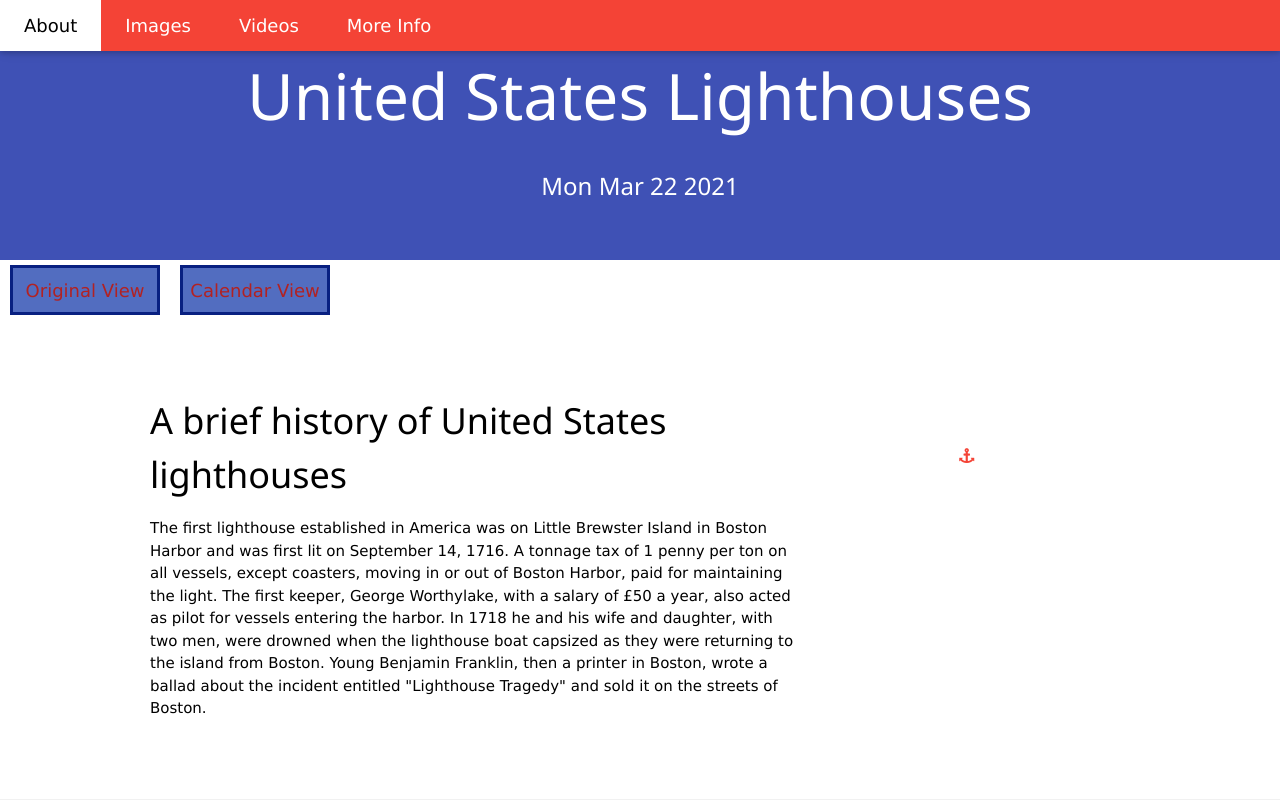
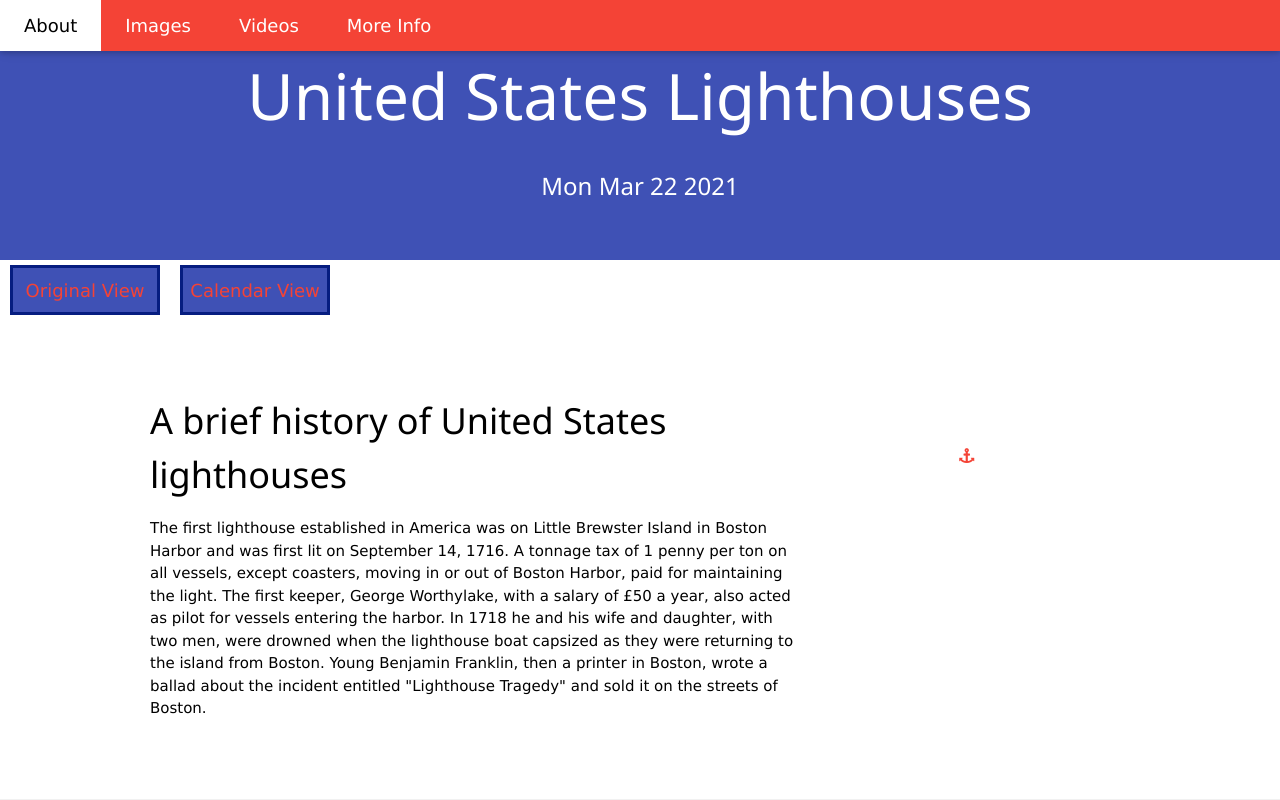
Before and after one commit to jsmouse/CSI-242, a plain HTML site: page Index.html in a window 1280 px wide. Shown: the top 800 px of the page. Drawn offline with nearby package versions, Linux system fonts and the light colour scheme.

Commit message:
Fixed x2

```diff
--- a/More Info.html
+++ b/More Info.html
@@ -9,7 +9,7 @@
     <link rel="stylesheet" href="https://fonts.googleapis.com/css?family=Montserrat">
     <link rel="stylesheet" href="https://cdnjs.cloudflare.com/ajax/libs/font-awesome/4.7.0/css/font-awesome.min.css">
     <link rel="stylesheet" href="ss_insert.css">
-    <script src="Scripts/emailSubscription.js" async></script>
+    <script src="Script/emailSubscription.js" async></script>
 </head>
 <body>
 
--- a/Script/script.js
+++ b/Script/script.js
@@ -61,10 +61,10 @@ function setStyle(){
 
     document.styleSheets[document.styleSheets.length-1].insertRule(
         "div#styleLocation input {\
-        background-color: rgba(64, 94, 186, 0.9);\
+        background-color: #3f51b5;\
         border: 3px solid rgba(0, 24, 123, 0.9);\
         cursor: url(/img/480px-Lighthouse_icon.svg.png), pointer;\
-        color: #B22222;\
+        color: #f44336;\
         font-size: 1.2em;\
         height: 50px;\
         margin: 5px 10px;\
```
